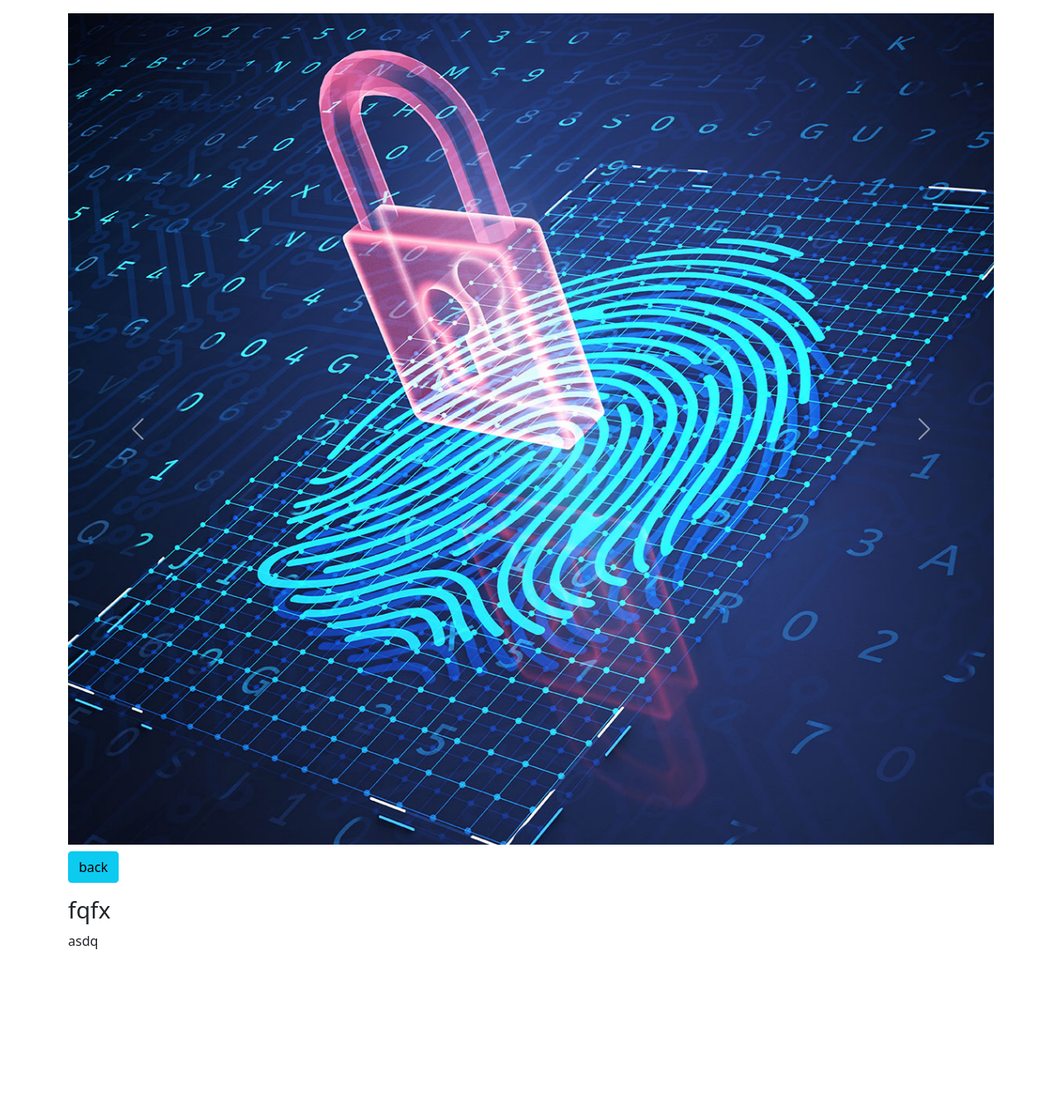
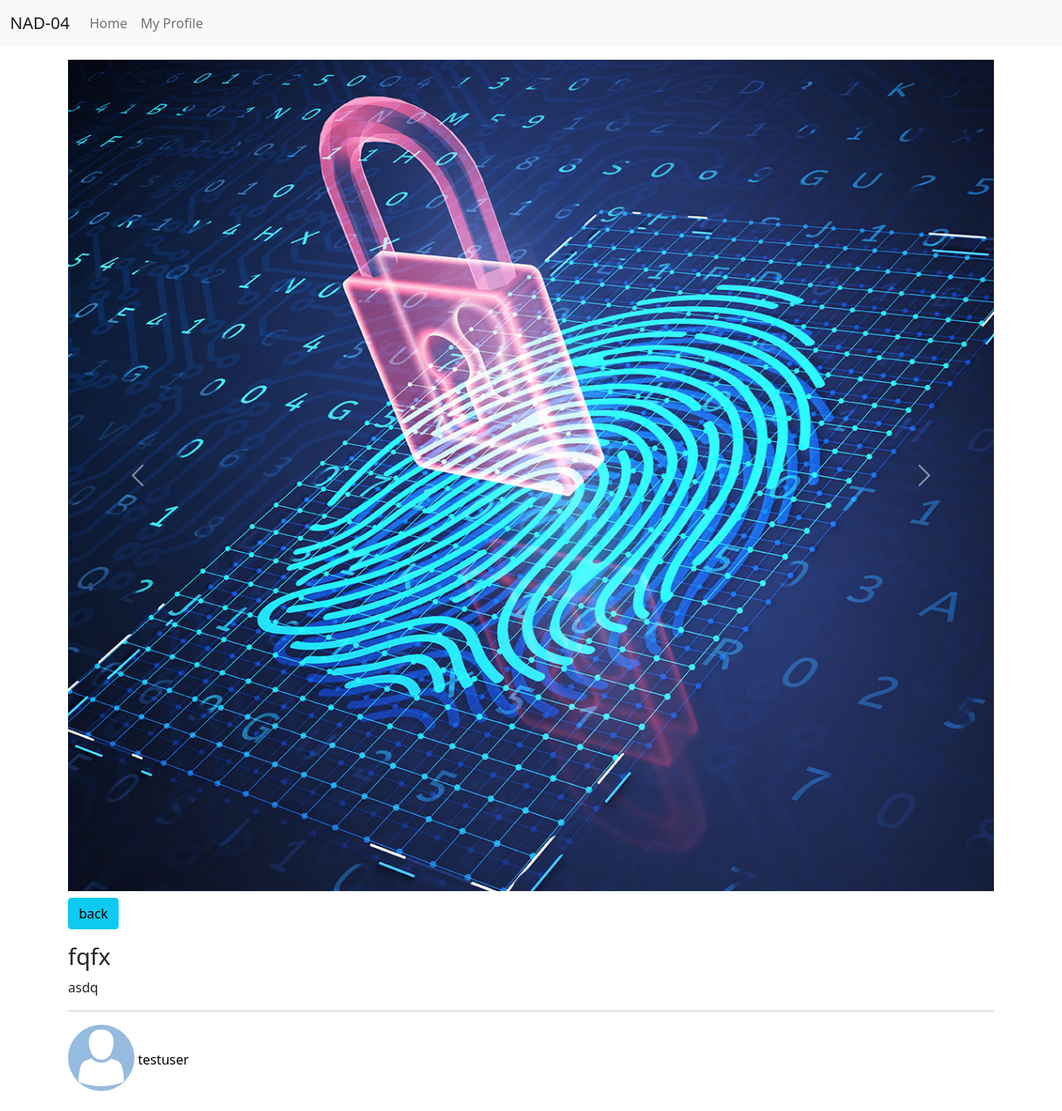
Before and after one commit to VolferFreire/NAD04, a Django app: page /41/ in a window 1280 px wide. Shown: the whole page at 83% size. Before the commit the page ends 1144 px from the top, so only its background shows below. Run offline with Django 5.2, Linux system fonts and the light colour scheme; a user stored in the database is signed in; data comes from the database, SQL or seed files in the repository; both versions use the stored data as it was after the commit; some libraries are stand-ins or nearby versions.

Commit message:
Final touches. Added the nav bar and user details on posts

```diff
--- a/dj_ajax/src/posts/templates/posts/detail.html
+++ b/dj_ajax/src/posts/templates/posts/detail.html
@@ -83,4 +83,10 @@
         <div class="spinner-border" role="status"></div>
     </div>
     <div class="mt-1" id="post-box"></div>
+    <hr>
+    <div class="author-name-avatar">
+        <img src="{{obj.author.avatar.url}}" alt="avatar" class="avatar mb-2" style="border-radius: 50%; object-fit: cover;" height="80px" width="80px" />
+        <span class="author-name" style="color: black;">{{obj.author.user.username}}</span>
+    </div>
+
 {% endblock content %}
--- a/dj_ajax/src/posts/templates/posts/main.html
+++ b/dj_ajax/src/posts/templates/posts/main.html
@@ -22,7 +22,7 @@ posts
                     <button type="button" class="btn-close add-modal-close" data-bs-dismiss="modal" aria-label="Close"></button>
                 </div>
                 <div class="modal-body">
-                    <form id="post-form">
+                    <form id="post-form" autocomplete="off">
                         {% csrf_token %}
                         {{form|crispy}}
                         <div class="modal-footer">
--- a/dj_ajax/src/posts/utils.py
+++ b/dj_ajax/src/posts/utils.py
@@ -1,6 +1,7 @@
 from .models import Post
 from profiles.models import Profile
 from django.http import HttpResponse
+from django.shortcuts import redirect
 
 def action_permission(func):
     def wrapper(request, **kwargs):
@@ -12,5 +13,6 @@ def action_permission(func):
             return func(request, **kwargs)
         else:
             print('No')
-            return HttpResponse("Access denied - Onlyt the author can delete this post.")
+            # return HttpResponse("Access denied - Onlyt the author can delete this post.")
+            return redirect('posts:main-board')
     return wrapper
--- a/dj_ajax/src/posts/views.py
+++ b/dj_ajax/src/posts/views.py
@@ -5,6 +5,7 @@ from .forms import PostForm
 from profiles.models import Profile
 from .utils import action_permission
 from django.contrib.auth.decorators import login_required
+from django.shortcuts import redirect
 # Create your views here.
 
 @login_required
@@ -26,6 +27,8 @@ def post_list_and_create(request):
                 # 'liked': True if request.user in instance.liked.all() else False,
                 # 'count': instance.like_count,
             })
+        return redirect('posts:main-board')
+
 
     context = {
         'form': form,
@@ -66,19 +69,24 @@ def load_post_data_view(request, num_posts):
                 }
                 data.append(item)
             return JsonResponse({'data':data[lower:upper], 'size': size})
+        return redirect('posts:main-board')
+
 
 
 @login_required
 def post_detail_data_view(request, pk):
-    obj = Post.objects.get(pk=pk)
-    data = {
-        'id': obj.id,
-        'title': obj.title,
-        'body': obj.body,
-        'author': obj.author.user.username,
-        'logged_in': request.user.username,
-    }
-    return JsonResponse({'data': data})
+    if request.headers.get("X-Requested-With") == "XMLHttpRequest":
+        obj = Post.objects.get(pk=pk)
+        data = {
+            'id': obj.id,
+            'title': obj.title,
+            'body': obj.body,
+            'author': obj.author.user.username,
+            'logged_in': request.user.username,
+        }
+        return JsonResponse({'data': data})
+    return redirect('posts:main-board')
+
 
 @login_required
 def like_unlike_post(request):
@@ -92,6 +100,7 @@ def like_unlike_post(request):
             liked = True
             obj.liked.add(request.user)
         return JsonResponse({'liked': liked, 'count': obj.like_count})
+    return redirect('posts:main-board')
 
 @login_required
 @action_permission
@@ -103,10 +112,12 @@ def update_post(request, pk):
         obj.title = new_title
         obj.body = new_body
         obj.save()
-    return JsonResponse({
-        'title': new_title,
-        'body': new_body,
-    })
+        return JsonResponse({
+            'title': new_title,
+            'body': new_body,
+        })
+    return redirect('posts:main-board')
+
 
 @login_required
 @action_permission
@@ -115,7 +126,11 @@ def delete_post(request, pk):
     if request.headers.get("X-Requested-With") == "XMLHttpRequest":
         obj.delete()
         return JsonResponse({'msg': "some message"})
-    return JsonResponse({'msg': 'access denied - ajax only'})
+    # return JsonResponse({'msg': 'access denied - ajax only'})
+    return redirect('posts:main-board')
+
+
+
 
 @login_required
 def image_upload_view(request):
--- a/dj_ajax/src/templates/base.html
+++ b/dj_ajax/src/templates/base.html
@@ -30,13 +30,14 @@
 
     <!-- Custom js -->
     <script src="{% static 'functions.js' %}" defer></script>
-    {% block scripts %} {% endblock scripts %}
+    {% block scripts %}
+    {% endblock scripts %}
 
     <title>read posts | {% block title %}{% endblock title %}</title>
   </head>
   <body>
     {% include "navbar.html" %}
-    <div class="container mt-3">{% block content %} {% endblock content %}</div>
+    <div class="container mt-3 mb-3">{% block content %} {% endblock content %}</div>
 
     <!-- Bootstrap Bundle with Popper -->
     <script
--- a/dj_ajax/src/templates/navbar.html
+++ b/dj_ajax/src/templates/navbar.html
@@ -0,0 +1,22 @@
+{% url 'posts:main-board' as path_to_home %}
+{% url 'profiles:my-profile' as path_to_my_profile %}
+
+<nav class="navbar navbar-expand-lg navbar-light bg-light">
+    <div class="container-fluid">
+        <a class="navbar-brand" href="{{ path_to_home }}">NAD-04</a>
+        <button class="navbar-toggler" type="button" data-bs-toggle="collapse" data-bs-target="#navbarNav" aria-controls="navbarNav" aria-expanded="false" aria-label="Toggle navigation">
+            <span class="navbar-toggler-icon"></span>
+        </button>
+
+        <div class="collapse navbar-collapse" id="navbarNav">
+            <ul class="navbar-nav">
+                <li class="nav-item">
+                    <a class="nav-link {% if request.path == path_to_home %}active{% endif %}" href="{{ path_to_home }}">Home</a>
+                </li>
+                <li class="nav-item">
+                    <a class="nav-link {% if request.path == path_to_my_profile %}active{% endif %}" href="{{ path_to_my_profile }}">My Profile</a>
+                </li>
+            </ul>
+        </div>
+    </div>
+</nav>
```
Also changed, not shown: dj_ajax/src/db.sqlite3.
